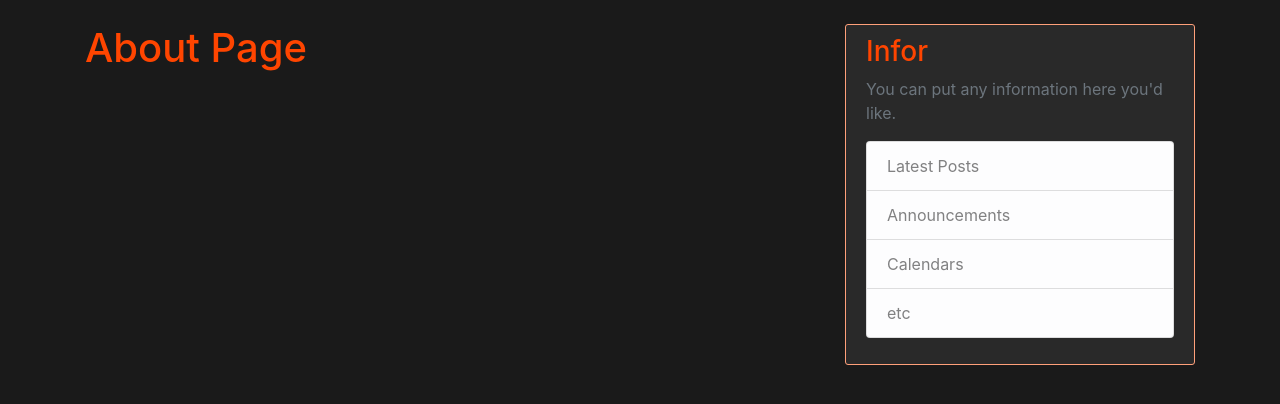
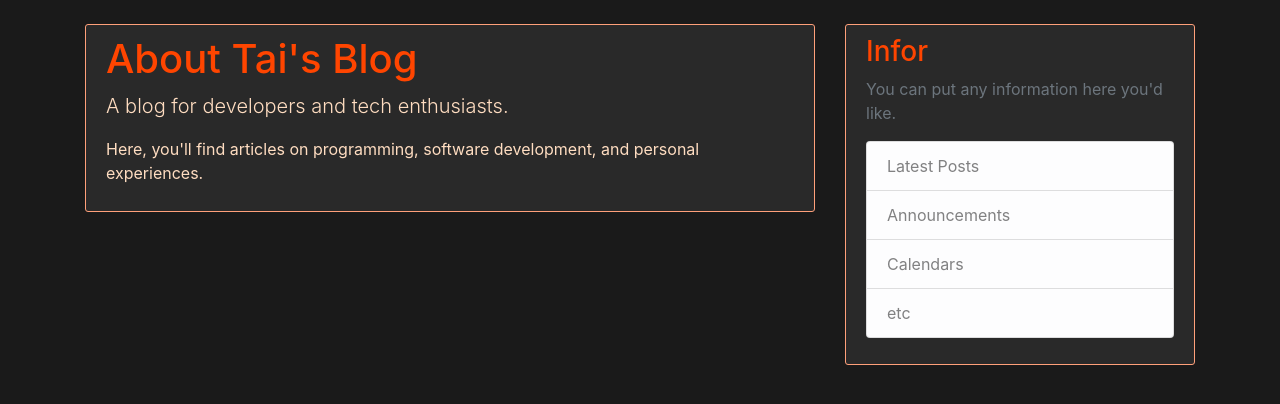
Before and after one commit to taiphamhuu56ld3/blog_flask, a Flask app: page /about in a window 1280 px wide. Shown: the part 56-460 px from the top of the page. Run offline with Flask 3, Linux system fonts and the light colour scheme; some libraries are stand-ins or nearby versions.

Commit message:
[STYLE] F14: Add information to about me page

```diff
--- a/flaskblog/templates/about.html
+++ b/flaskblog/templates/about.html
@@ -1,4 +1,8 @@
 {% extends "layout.html" %}
 {% block content %}
-    <h1>About Page</h1>
+    <div class="content-section">
+        <h1>About Tai's Blog</h1>
+        <p class="lead">A blog for developers and tech enthusiasts.</p>
+        <p>Here, you'll find articles on programming, software development, and personal experiences.</p>
+    </div>
 {% endblock content %}
```
